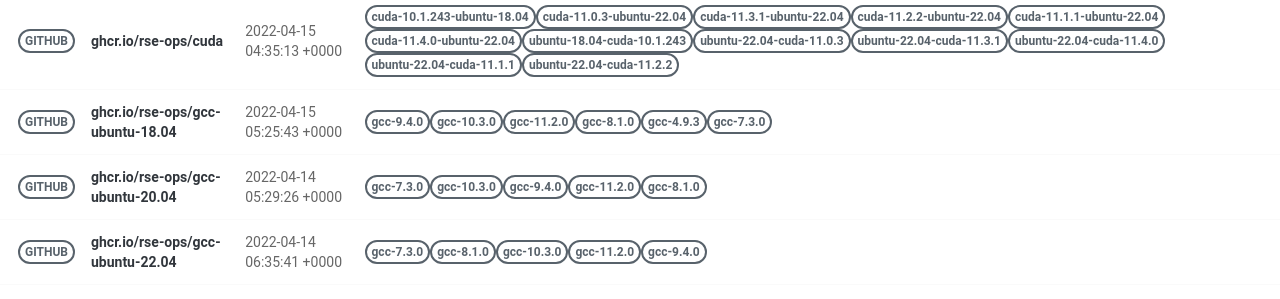
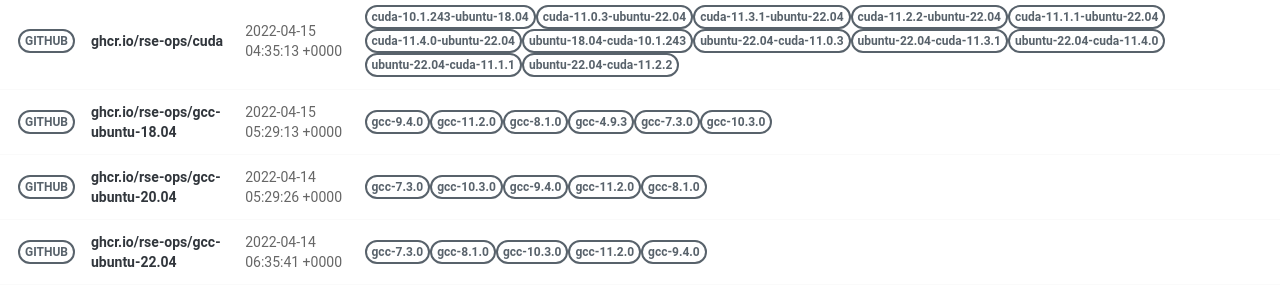
Before and after one commit to rse-ops/docker-images, a Jekyll site: the page built from pages/index.md, in a window 1280 px wide. Shown: the part 502-801 px from the top of the page. Built offline with Jekyll 4.4.1, drawn with Linux system fonts in a browser that asks for light colours; nearby versions of some CDN libraries.

Commit message:
Automated push to update library 2022-04-15

```diff
--- a/_library/ghcr.io-rse-ops-gcc-ubuntu-18.04.md
+++ b/_library/ghcr.io-rse-ops-gcc-ubuntu-18.04.md
@@ -1,7 +1,7 @@
 ---
 layout: container
 name: ghcr.io/rse-ops/gcc-ubuntu-18.04
-updated_at: 2022-04-15 05:25:43.126440
+updated_at: 2022-04-15 05:29:13.644710
 
 
 container_url: https://github.com/orgs/rse-ops/packages/container/package/gcc-ubuntu-18.04
```
Also changed, not shown: other parts of _library/ghcr.io-rse-ops-gcc-ubuntu-18.04.md (+3 -3 lines).
